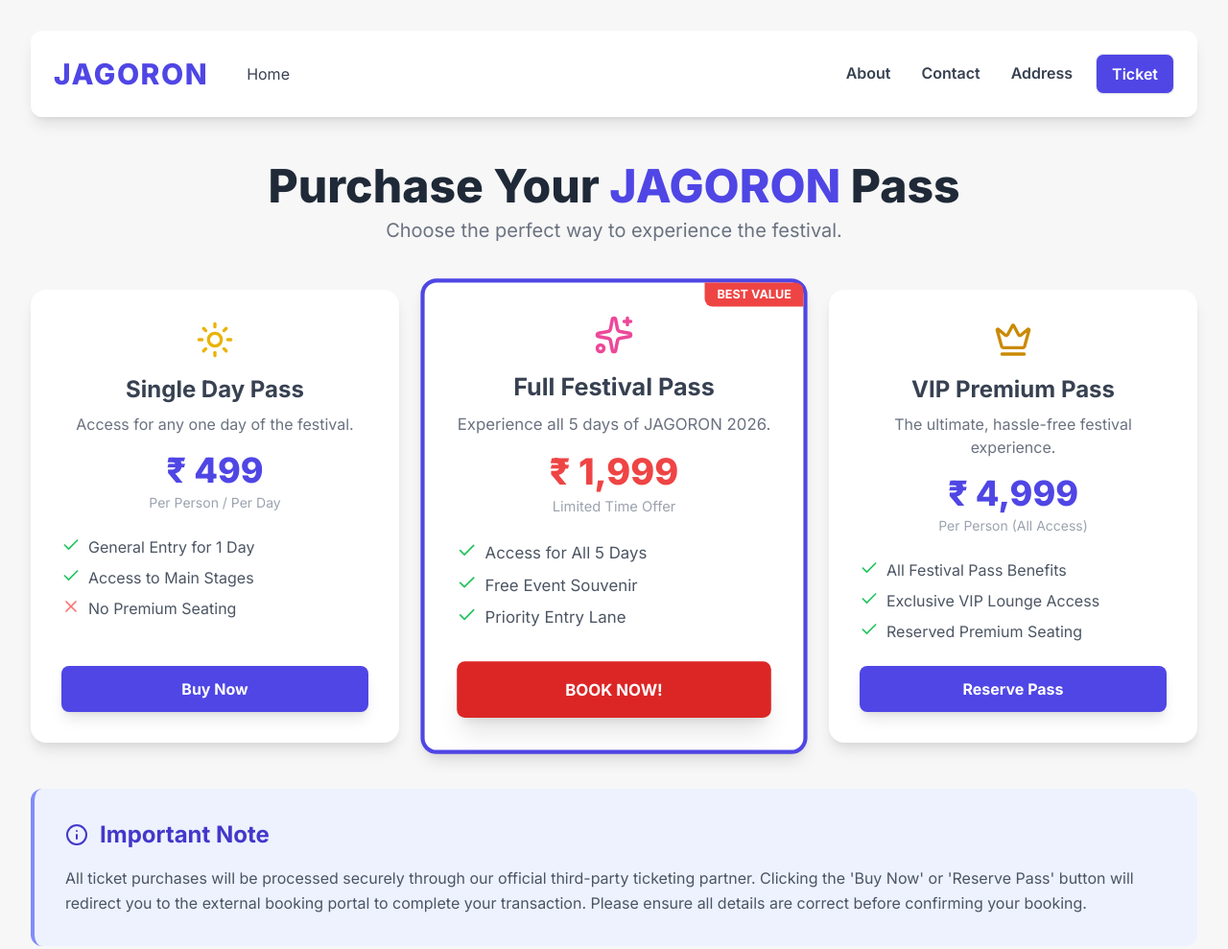
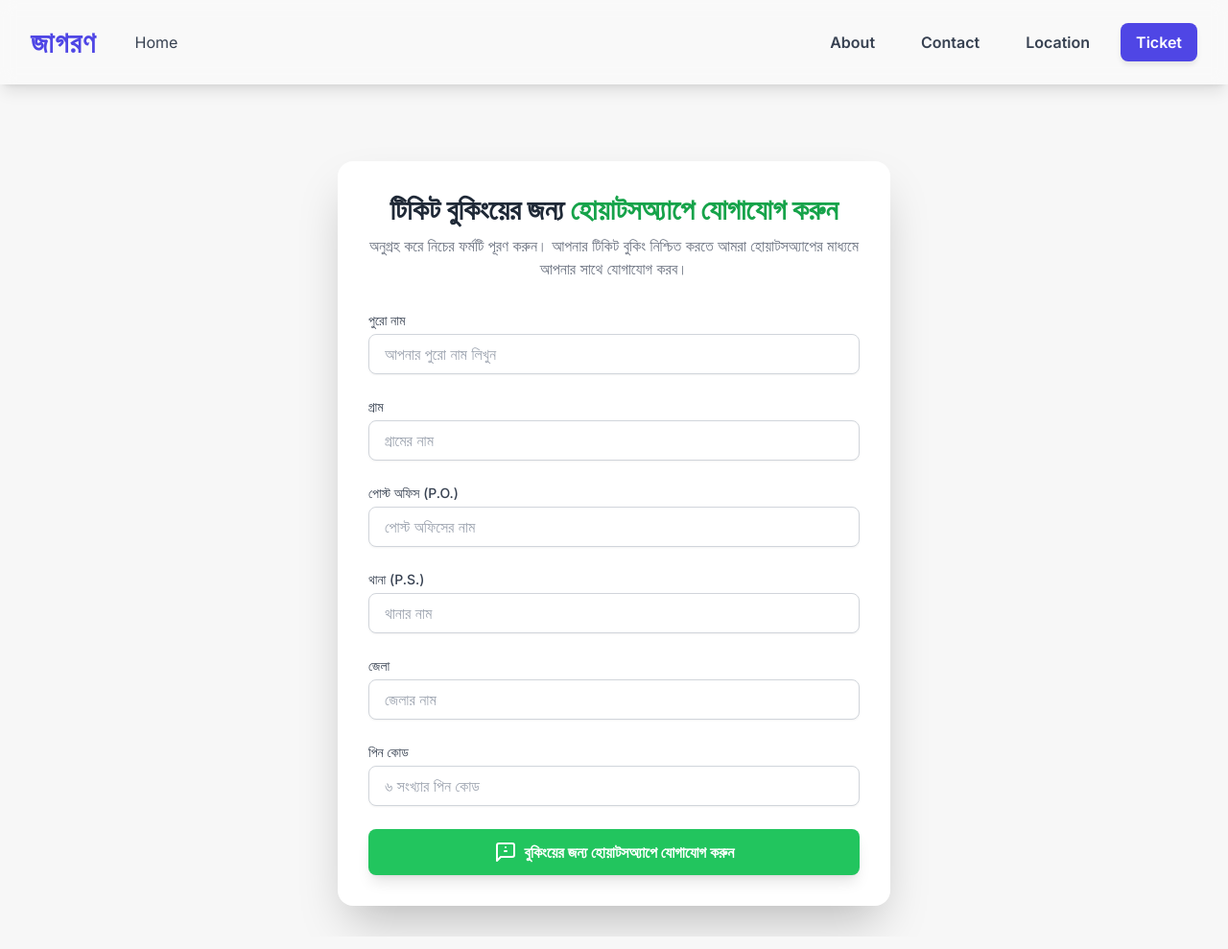
Before and after one commit to Jagoronculturalsio/ticketb, a plain HTML site: page index.html in a window 1280 px wide. Shown: the whole page at 96% size. Drawn offline with nearby package versions, Linux system fonts and the light colour scheme.

Commit message:
Update index.html

```diff
--- a/index.html
+++ b/index.html
@@ -3,13 +3,10 @@
 <head>
     <meta charset="UTF-8">
     <meta name="viewport" content="width=device-width, initial-scale=1.0">
-    <title>JAGORON - Book Your Tickets</title>
-    <!-- Tailwind CSS CDN -->
-    <script src="https://cdn.tailwindcss.com"></script>
-    <!-- Inter Font -->
-    <link href="https://fonts.googleapis.com/css2?family=Inter:wght@100..900&display=swap" rel="stylesheet">
-    <!-- Lucide Icons CDN for Ticket Icons -->
-    <script src="https://unpkg.com/lucide@latest"></script>
+    <title>জাগরণ - আপনার টিকিট বুক করুন</title>
+    <!-- Tailwind CSS CDN --><script src="https://cdn.tailwindcss.com"></script>
+    <!-- Inter Font --><link href="https://fonts.googleapis.com/css2?family=Inter:wght@100..900&display=swap" rel="stylesheet">
+    <!-- Lucide Icons CDN for Ticket Icons --><script src="https://unpkg.com/lucide@latest"></script>
     <style>
         body {
             font-family: 'Inter', sans-serif;
@@ -29,16 +26,11 @@
             background-color: #4338ca; /* indigo-700 */
             color: #ffffff;
         }
-        .ticket-card {
+        .form-container {
             background-color: white;
             border-radius: 1rem;
             padding: 2rem;
             box-shadow: 0 10px 15px -3px rgba(0, 0, 0, 0.1), 0 4px 6px -2px rgba(0, 0, 0, 0.05);
-            transition: transform 0.3s ease, box-shadow 0.3s ease;
-        }
-        .ticket-card:hover {
-            transform: translateY(-5px);
-            box-shadow: 0 15px 25px -5px rgba(0, 0, 0, 0.15);
         }
         .cta-button {
             transition: background-color 0.3s ease, transform 0.1s;
@@ -46,203 +38,184 @@
         .cta-button:active {
             transform: scale(0.98);
         }
+        /* Ensures the header background is visible through the opacity, and the backdrop blur makes it smooth */
+        .nav-transparent {
+            /* Opacity set to 30% */
+            background-color: rgba(255, 255, 255, 0.3);
+            backdrop-filter: blur(8px); /* Add a slight blur effect for modern look */
+        }
     </style>
 </head>
 <body class="min-h-screen">
-    <div id="app" class="container mx-auto p-4 md:p-8">
 
-        <!-- Navigation Bar (Identical to others, but 'Ticket' is active) -->
-        <header class="flex flex-col md:flex-row justify-between items-center bg-white p-4 md:p-6 rounded-xl shadow-lg mb-12 sticky top-0 z-50">
+    <!-- Header: Responsive, Sticky, Transparent Navigation Bar -->
+    <header class="w-full flex justify-center sticky top-0 z-50 nav-transparent shadow-lg mb-12">
+        <!-- Inner container to keep content centered and padded -->
+        <div class="container mx-auto px-4 md:px-8 flex justify-between items-center py-4 md:py-6">
 
-            <!-- Left Group: JAGORON and Home -->
-            <div class="flex flex-col md:flex-row items-center mb-4 md:mb-0">
-                <!-- JAGORON Text -->
-                <div class="text-3xl font-extrabold text-indigo-600 tracking-wider mb-2 md:mb-0 md:mr-6">
-                    <!-- Updated: Link to Home page URL -->
-                    <a href="https://jagoronculturalsio.github.io/home/">JAGORON</a>
+            <!-- Left Group: JAGORON (Now in Bengali) and Home Button -->
+            <div class="flex items-center">
+                <!-- JAGORON Text: Hidden on mobile, visible from md breakpoint -->
+                <div class="hidden md:block text-3xl font-extrabold text-indigo-600 tracking-wider md:mr-6">
+                    <a href="#">জাগরণ</a>
                 </div>
-                <!-- Home Button (Standard) -->
-                <a href="https://jagoronculturalsio.github.io/home/" id="homeButton"
-                   class="nav-button px-4 py-2 rounded-lg text-gray-700 hover:bg-gray-100 transition duration-300">
+                <!-- Home Button -->
+                <a href="#" id="homeButton"
+                   class="nav-button text-xs px-1.5 py-0.5 md:text-base md:px-4 md:py-2 rounded-lg text-gray-700 hover:bg-gray-100 transition duration-300">
                     Home
                 </a>
             </div>
 
-            <!-- Right Group: Nav Links (About, Contact, Address, Ticket) -->
-            <nav class="flex flex-wrap justify-center space-x-2 md:space-x-4 font-semibold">
-                <!-- Updated: Link to About page URL -->
-                <a href="https://jagoronculturalsio.github.io/about/" class="nav-button p-2 rounded-lg text-gray-700 hover:bg-gray-100 transition duration-300">About</a>
-                <!-- Updated: Link to Contact page URL -->
-                <a href="https://jagoronculturalsio.github.io/contact/" class="nav-button p-2 rounded-lg text-gray-700 hover:bg-gray-100 transition duration-300">Contact</a>
-                <!-- Updated: Link to Address page URL -->
-                <a href="https://jagoronculturalsio.github.io/address/" class="nav-button p-2 rounded-lg text-gray-700 hover:bg-gray-100 transition duration-300">Address</a>
-                <!-- TickeT button (Highlighted/Active) -->
+            <!-- Right Group: Nav Links (About, Contact, Location, Ticket) -->
+            <nav class="flex space-x-0.5 md:space-x-4 font-semibold">
+                <a href="#" class="nav-button text-xs px-1.5 py-0.5 md:text-base md:px-4 md:py-2 rounded-lg text-gray-700 hover:bg-gray-100 transition duration-300">About</a>
+                <a href="#" class="nav-button text-xs px-1.5 py-0.5 md:text-base md:px-4 md:py-2 rounded-lg text-gray-700 hover:bg-gray-100 transition duration-300">Contact</a>
+                <a href="#" class="nav-button text-xs px-1.5 py-0.5 md:text-base md:px-4 md:py-2 rounded-lg text-gray-700 hover:bg-gray-100 transition duration-300">Location</a>
+                <!-- Ticket Active Button -->
                 <button id="navTicketButton"
-                    class="nav-button nav-active px-4 py-2 rounded-lg transition duration-300 shadow-sm border border-gray-200"
+                    class="nav-button nav-active text-xs px-1.5 py-0.5 md:text-base md:px-4 md:py-2 rounded-lg transition duration-300"
                     onclick="handleTicketClick()">
                     Ticket
                 </button>
             </nav>
-        </header>
+        </div>
+    </header>
+
+    <div id="app" class="container mx-auto p-4 md:p-8 pt-0"> <!-- pt-0 added to negate mb-12 from header -->
 
         <main class="space-y-12">
 
-            <!-- Title Section -->
-            <section class="text-center">
-                <h1 class="text-4xl md:text-5xl font-extrabold text-gray-800 mb-2">
-                    Purchase Your <span class="text-indigo-600">JAGORON</span> Pass
+            <!-- WhatsApp Booking Form Section -->
+            <section class="max-w-xl mx-auto p-8 form-container shadow-2xl">
+                <h1 class="text-3xl font-extrabold text-gray-800 mb-2 text-center">
+                    টিকিট বুকিংয়ের জন্য <span class="text-green-600">হোয়াটসঅ্যাপে যোগাযোগ করুন</span>
                 </h1>
-                <p class="text-xl text-gray-500">Choose the perfect way to experience the festival.</p>
-            </section>
+                <p class="text-center text-gray-500 mb-8">
+                    অনুগ্রহ করে নিচের ফর্মটি পূরণ করুন। আপনার টিকিট বুকিং নিশ্চিত করতে আমরা হোয়াটসঅ্যাপের মাধ্যমে আপনার সাথে যোগাযোগ করব।
+                </p>
 
-            <!-- Ticket Options Grid -->
-            <div class="grid grid-cols-1 md:grid-cols-3 gap-8">
+                <form id="whatsappBookingForm" class="space-y-6">
 
-                <!-- 1. Single Day Pass -->
-                <div class="ticket-card text-center flex flex-col justify-between">
-                    <div class="mb-6">
-                        <i data-lucide="sun" class="w-10 h-10 text-yellow-500 mx-auto mb-4"></i>
-                        <h2 class="text-2xl font-bold text-gray-700 mb-2">Single Day Pass</h2>
-                        <p class="text-gray-500">Access for any one day of the festival.</p>
-                        <p class="text-4xl font-extrabold text-indigo-600 mt-4">₹ 499</p>
-                        <p class="text-sm text-gray-400 mt-1">Per Person / Per Day</p>
+                    <!-- Full Name -->
+                    <div>
+                        <label for="name" class="block text-sm font-medium text-gray-700">পুরো নাম</label>
+                        <input type="text" id="name" name="name"
+                            class="mt-1 block w-full px-4 py-2 border border-gray-300 rounded-lg shadow-sm focus:ring-indigo-500 focus:border-indigo-500"
+                            placeholder="আপনার পুরো নাম লিখুন" required>
                     </div>
-                    <ul class="text-left space-y-2 text-gray-600 mb-6 flex-grow">
-                        <li class="flex items-start"><i data-lucide="check" class="w-5 h-5 text-green-500 mr-2 flex-shrink-0"></i> General Entry for 1 Day</li>
-                        <li class="flex items-start"><i data-lucide="check" class="w-5 h-5 text-green-500 mr-2 flex-shrink-0"></i> Access to Main Stages</li>
-                        <li class="flex items-start"><i data-lucide="x" class="w-5 h-5 text-red-400 mr-2 flex-shrink-0"></i> No Premium Seating</li>
-                    </ul>
-                    <button onclick="bookTicket('Single Day Pass')"
-                        class="cta-button w-full bg-indigo-600 text-white font-bold py-3 rounded-lg hover:bg-indigo-700 shadow-lg">
-                        Buy Now
+
+                    <!-- Address Components -->
+
+                    <!-- Village -->
+                    <div>
+                        <label for="village" class="block text-sm font-medium text-gray-700">গ্রাম</label>
+                        <input type="text" id="village" name="village"
+                            class="mt-1 block w-full px-4 py-2 border border-gray-300 rounded-lg shadow-sm focus:ring-indigo-500 focus:border-indigo-500"
+                            placeholder="গ্রামের নাম" required>
+                    </div>
+                    <!-- P.O. -->
+                    <div>
+                        <label for="po" class="block text-sm font-medium text-gray-700">পোস্ট অফিস (P.O.)</label>
+                        <input type="text" id="po" name="po"
+                            class="mt-1 block w-full px-4 py-2 border border-gray-300 rounded-lg shadow-sm focus:ring-indigo-500 focus:border-indigo-500"
+                            placeholder="পোস্ট অফিসের নাম" required>
+                    </div>
+                    <!-- P.S. -->
+                    <div>
+                        <label for="ps" class="block text-sm font-medium text-gray-700">থানা (P.S.)</label>
+                        <input type="text" id="ps" name="ps"
+                            class="mt-1 block w-full px-4 py-2 border border-gray-300 rounded-lg shadow-sm focus:ring-indigo-500 focus:border-indigo-500"
+                            placeholder="থানার নাম" required>
+                    </div>
+                    <!-- District -->
+                    <div>
+                        <label for="district" class="block text-sm font-medium text-gray-700">জেলা</label>
+                        <input type="text" id="district" name="district"
+                            class="mt-1 block w-full px-4 py-2 border border-gray-300 rounded-lg shadow-sm focus:ring-indigo-500 focus:border-indigo-500"
+                            placeholder="জেলার নাম" required>
+                    </div>
+                    <!-- Pin Code -->
+                    <div>
+                        <label for="pin" class="block text-sm font-medium text-gray-700">পিন কোড</label>
+                        <input type="text" id="pin" name="pin"
+                            class="mt-1 block w-full px-4 py-2 border border-gray-300 rounded-lg shadow-sm focus:ring-indigo-500 focus:border-indigo-500"
+                            placeholder="৬ সংখ্যার পিন কোড" pattern="[0-9]{6}" title="Six digit PIN code" required>
+                    </div>
+
+                    <!-- Submission Button -->
+                    <button type="submit"
+                        class="cta-button w-full bg-green-500 text-white font-bold py-3 rounded-lg hover:bg-green-600 shadow-lg flex items-center justify-center space-x-2">
+                        <!-- WhatsApp Icon -->
+                        <svg xmlns="http://www.w3.org/2000/svg" width="24" height="24" viewBox="0 0 24 24" fill="none" stroke="currentColor" stroke-width="2" stroke-linecap="round" stroke-linejoin="round" class="lucide lucide-message-square">
+                            <path d="M21 15a2 2 0 0 1-2 2H7l-4 4V5a2 2 0 0 1 2-2h14a2 2 0 0 1 2 2z"/>
+                            <path d="M12 7h.01"/>
+                            <path d="M11 11h2"/>
+                        </svg>
+                        <span>বুকিংয়ের জন্য হোয়াটসঅ্যাপে যোগাযোগ করুন</span>
                     </button>
-                </div>
-
-                <!-- 2. Full Festival Pass (Recommended) -->
-                <div class="ticket-card text-center flex flex-col justify-between border-4 border-indigo-600 scale-105">
-                    <span class="absolute top-0 right-0 bg-red-500 text-white text-xs font-bold py-1 px-3 rounded-bl-lg rounded-tr-lg">BEST VALUE</span>
-                    <div class="mb-6">
-                        <i data-lucide="sparkles" class="w-10 h-10 text-pink-500 mx-auto mb-4"></i>
-                        <h2 class="text-2xl font-bold text-gray-700 mb-2">Full Festival Pass</h2>
-                        <p class="text-gray-500">Experience all 5 days of JAGORON 2026.</p>
-                        <p class="text-4xl font-extrabold text-red-500 mt-4">₹ 1,999</p>
-                        <p class="text-sm text-gray-400 mt-1">Limited Time Offer</p>
-                    </div>
-                    <ul class="text-left space-y-2 text-gray-600 mb-6 flex-grow">
-                        <li class="flex items-start"><i data-lucide="check" class="w-5 h-5 text-green-500 mr-2 flex-shrink-0"></i> Access for All 5 Days</li>
-                        <li class="flex items-start"><i data-lucide="check" class="w-5 h-5 text-green-500 mr-2 flex-shrink-0"></i> Free Event Souvenir</li>
-                        <li class="flex items-start"><i data-lucide="check" class="w-5 h-5 text-green-500 mr-2 flex-shrink-0"></i> Priority Entry Lane</li>
-                    </ul>
-                    <button onclick="bookTicket('Full Festival Pass')"
-                        class="cta-button w-full bg-red-600 text-white font-bold py-4 rounded-lg hover:bg-red-700 shadow-xl">
-                        BOOK NOW!
-                    </button>
-                </div>
-
-                <!-- 3. VIP Premium Pass -->
-                <div class="ticket-card text-center flex flex-col justify-between">
-                    <div class="mb-6">
-                        <i data-lucide="crown" class="w-10 h-10 text-yellow-600 mx-auto mb-4"></i>
-                        <h2 class="text-2xl font-bold text-gray-700 mb-2">VIP Premium Pass</h2>
-                        <p class="text-gray-500">The ultimate, hassle-free festival experience.</p>
-                        <p class="text-4xl font-extrabold text-indigo-600 mt-4">₹ 4,999</p>
-                        <p class="text-sm text-gray-400 mt-1">Per Person (All Access)</p>
-                    </div>
-                    <ul class="text-left space-y-2 text-gray-600 mb-6 flex-grow">
-                        <li class="flex items-start"><i data-lucide="check" class="w-5 h-5 text-green-500 mr-2 flex-shrink-0"></i> All Festival Pass Benefits</li>
-                        <li class="flex items-start"><i data-lucide="check" class="w-5 h-5 text-green-500 mr-2 flex-shrink-0"></i> Exclusive VIP Lounge Access</li>
-                        <li class="flex items-start"><i data-lucide="check" class="w-5 h-5 text-green-500 mr-2 flex-shrink-0"></i> Reserved Premium Seating</li>
-                    </ul>
-                    <button onclick="bookTicket('VIP Premium Pass')"
-                        class="cta-button w-full bg-indigo-600 text-white font-bold py-3 rounded-lg hover:bg-indigo-700 shadow-lg">
-                        Reserve Pass
-                    </button>
-                </div>
-            </div>
-
-            <!-- Important Notice Section -->
-            <section class="mt-12 p-8 bg-indigo-50 rounded-xl border-l-4 border-indigo-400">
-                <h2 class="text-2xl font-bold text-indigo-700 mb-4 flex items-center">
-                    <i data-lucide="info" class="w-6 h-6 mr-3"></i> Important Note
-                </h2>
-                <p class="text-gray-600 leading-relaxed">
-                    All ticket purchases will be processed securely through our official third-party ticketing partner. Clicking the 'Buy Now' or 'Reserve Pass' button will redirect you to the external booking portal to complete your transaction. Please ensure all details are correct before confirming your booking.
-                </p>
+                </form>
             </section>
 
         </main>
     </div>
 
-    <!-- Custom Modal for Booking Redirection Simulation -->
-    <div id="bookingModal" class="fixed inset-0 bg-gray-900 bg-opacity-75 hidden items-center justify-center p-4 z-[9999]">
-        <div class="bg-white p-8 rounded-xl shadow-2xl max-w-sm w-full text-center">
-            <h3 class="text-2xl font-bold text-indigo-600 mb-4">Redirecting...</h3>
-            <p id="modalMessage" class="text-gray-700 mb-6">You are about to be redirected to the booking partner website for the Full Festival Pass.</p>
-            <div class="flex justify-center space-x-4">
-                <button onclick="closeModal()" class="px-4 py-2 bg-gray-200 text-gray-700 rounded-lg hover:bg-gray-300 transition">
-                    Cancel
-                </button>
-                <button onclick="confirmRedirect()" class="px-4 py-2 bg-indigo-600 text-white rounded-lg hover:bg-indigo-700 transition">
-                    Continue to Booking
-                </button>
-            </div>
-        </div>
-    </div>
+    <script>
+        // --- Configuration ---
+        const WHATSAPP_NUMBER = "7980784954";
+        const WHATSAPP_FORM_ID = "whatsappBookingForm";
 
-    <script>
-        // --- Configuration & Initialization ---
-        // Updated: Using the external link provided by the user for the Ticket page
-        const TICKET_LINK_EXTERNAL = "https://jagoronculturalsio.github.io/ticket/"; // Note: Reusing the link here, though the structure assumes an external partner link normally.
-
-        // --- Firebase/Auth Setup (Mandatory in this environment) ---
+        // --- Firebase/Auth Setup ---
         const appId = typeof __app_id !== 'undefined' ? __app_id : 'default-app-id';
         const firebaseConfig = typeof __firebase_config !== 'undefined' ? JSON.parse(__firebase_config) : {};
-        // Note: Included for environment compliance.
 
-        // Initialize Lucide Icons
+        // --- Interaction Logic: Main Ticket Button Handler ---
+        function handleTicketClick() {
+            // Placeholder for navigation in preview
+            alert("Redirecting to ticket page...");
+        }
+
+        // --- Interaction Logic: WhatsApp Form Handler ---
+        function handleFormSubmit(event) {
+            event.preventDefault(); // Stop default form submission
+
+            const name = document.getElementById('name').value;
+            const village = document.getElementById('village').value;
+            const po = document.getElementById('po').value;
+            const ps = document.getElementById('ps').value;
+            const district = document.getElementById('district').value;
+            const pin = document.getElementById('pin').value;
+
+            // Construct the message (Translated to Bengali)
+            const message = encodeURIComponent(
+                `JAGORON Festival Ticket Booking Inquiry (WhatsApp)\n\n` +
+                `1. নাম: ${name}\n` +
+                `2. গ্রাম: ${village}\n` +
+                `3. পোস্ট অফিস: ${po}\n` +
+                `4. থানা: ${ps}\n` +
+                `5. জেলা: ${district}\n` +
+                `6. পিন কোড: ${pin}\n\n` +
+                `টিকিট বুকিংয়ের পরবর্তী ধাপগুলো অনুগ্রহ করে জানান। ধন্যবাদ।`
+            );
+
+            // Construct the WhatsApp API URL
+            const whatsappUrl = `https://wa.me/${WHATSAPP_NUMBER}?text=${message}`;
+
+            // Redirect to the WhatsApp link
+            console.log("Redirecting to: ", whatsappUrl);
+            window.open(whatsappUrl, '_blank');
+        }
+
+
+        // --- Initialization ---
         window.addEventListener('load', () => {
             if (typeof lucide !== 'undefined') {
                 lucide.createIcons();
             }
-            // Ensure the ticket button is visible if it's the active page
-            document.getElementById('navTicketButton').classList.add('nav-active');
+            const form = document.getElementById(WHATSAPP_FORM_ID);
+            if (form) {
+                form.addEventListener('submit', handleFormSubmit);
+            }
         });
-
-        // --- Interaction Logic: Main Ticket Button Handler ---
-        function handleTicketClick() {
-            // Since this is the active page, the navigation button doesn't need to link anywhere else.
-            // But if we want it to reload the page or navigate to the ticket page URL:
-            window.location.href = "https://jagoronculturalsio.github.io/ticket/";
-        }
-
-        let currentTicketType = ''; // To store which ticket was selected
-
-        // --- Interaction Logic: Booking Handler ---
-        function bookTicket(ticketType) {
-            currentTicketType = ticketType;
-            const modal = document.getElementById('bookingModal');
-            const message = document.getElementById('modalMessage');
-
-            message.textContent = `You are about to be redirected to the booking partner website for the ${ticketType}.`;
-            modal.classList.remove('hidden');
-            modal.classList.add('flex'); // Show the modal
-        }
-
-        function closeModal() {
-            const modal = document.getElementById('bookingModal');
-            modal.classList.remove('flex');
-            modal.classList.add('hidden'); // Hide the modal
-            currentTicketType = '';
-        }
-
-        function confirmRedirect() {
-            closeModal();
-            // Redirect the user to the external ticketing link
-            // Using window.location.href instead of window.open(..., '_blank') to keep it in the same tab as requested.
-            console.log(`Redirecting user for: ${currentTicketType} to ${TICKET_LINK_EXTERNAL}`);
-            window.location.href = TICKET_LINK_EXTERNAL;
-        }
-
     </script>
 </body>
 </html>
```
